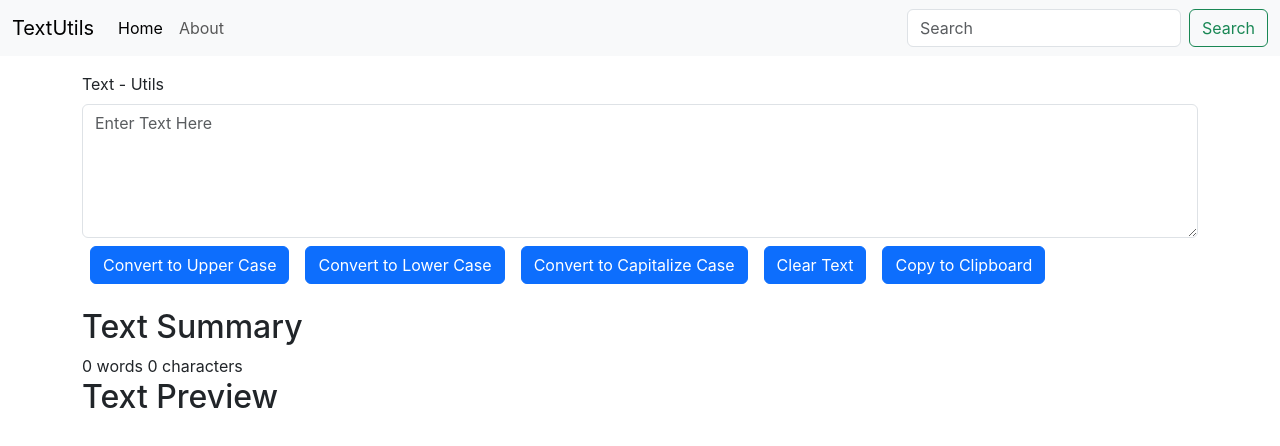
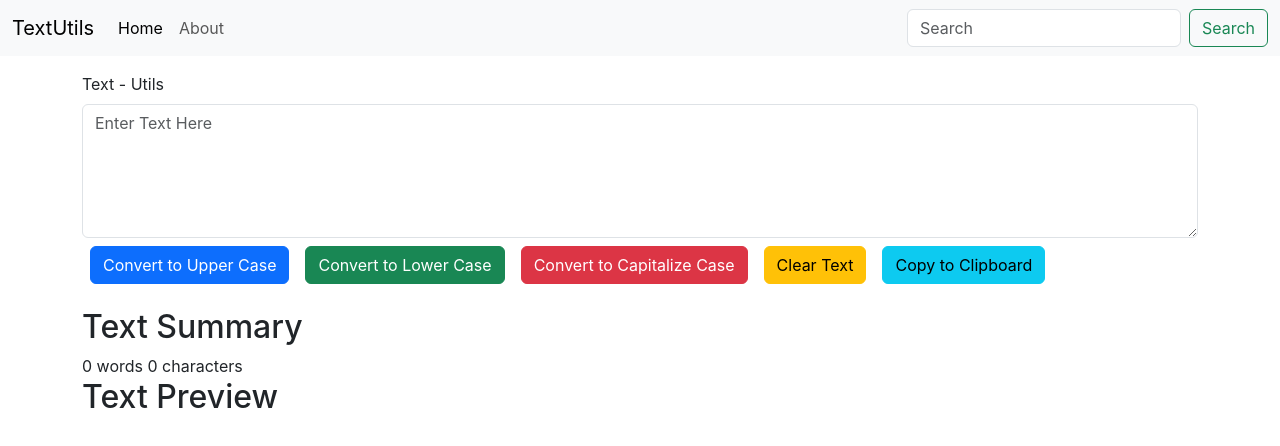
Before and after one commit to Muhammad-Bilal-code/Text-Utils, a React (Create React App) app: page / in a window 1280 px wide. Shown: the top 446 px of the page. Built offline with nearby package versions, Linux system fonts and the light colour scheme.

Commit message:
change color of buttons

```diff
--- a/src/components/Textarea.jsx
+++ b/src/components/Textarea.jsx
@@ -54,21 +54,21 @@ export default function Textarea({ textArea }) {
             Convert to Upper Case
           </button>
           <button
-            className="btn btn-primary my-2 mx-2"
+            className="btn btn-success my-2 mx-2"
             onClick={handleLowerCase}
           >
             Convert to Lower Case
           </button>
           <button
-            className="btn btn-primary my-2 mx-2"
+            className="btn btn-danger my-2 mx-2"
             onClick={handleCapitalize}
           >
             Convert to Capitalize Case
           </button>
-          <button className="btn btn-primary my-2 mx-2" onClick={handleClearText}>
+          <button className="btn btn-warning my-2 mx-2" onClick={handleClearText}>
             Clear Text
           </button>
-          <button className="btn btn-primary my-2 mx-2" onClick={handleCopyClipboard}>
+          <button className="btn btn-info my-2 mx-2" onClick={handleCopyClipboard}>
             Copy to Clipboard
           </button>
         </div>
```
